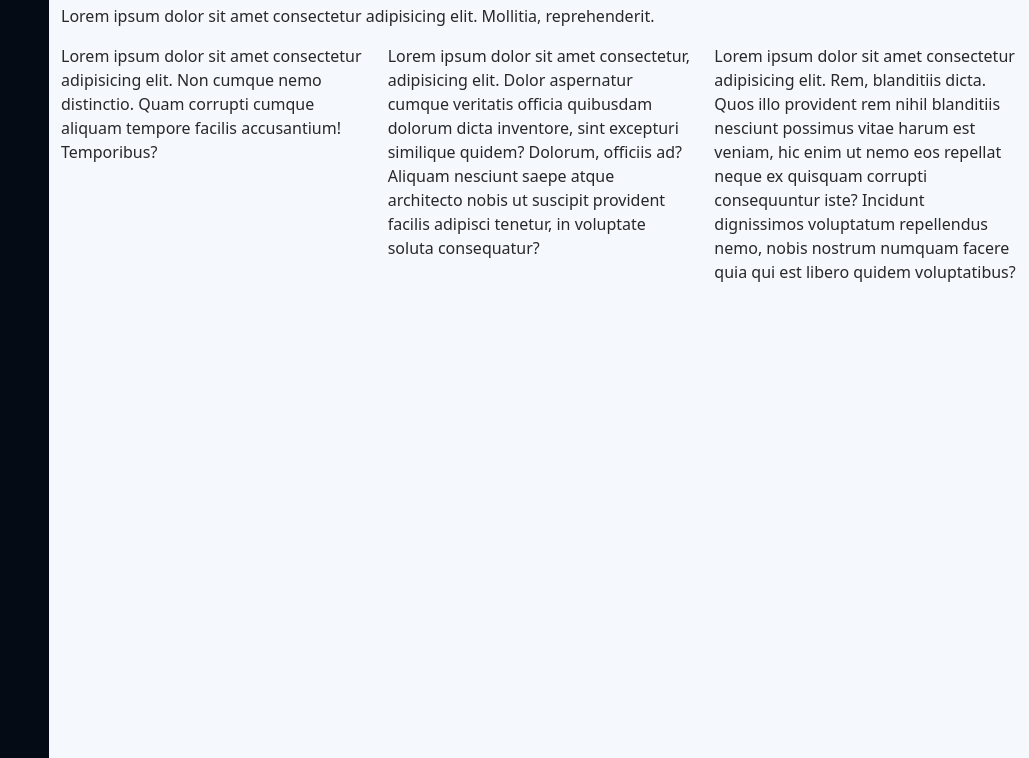
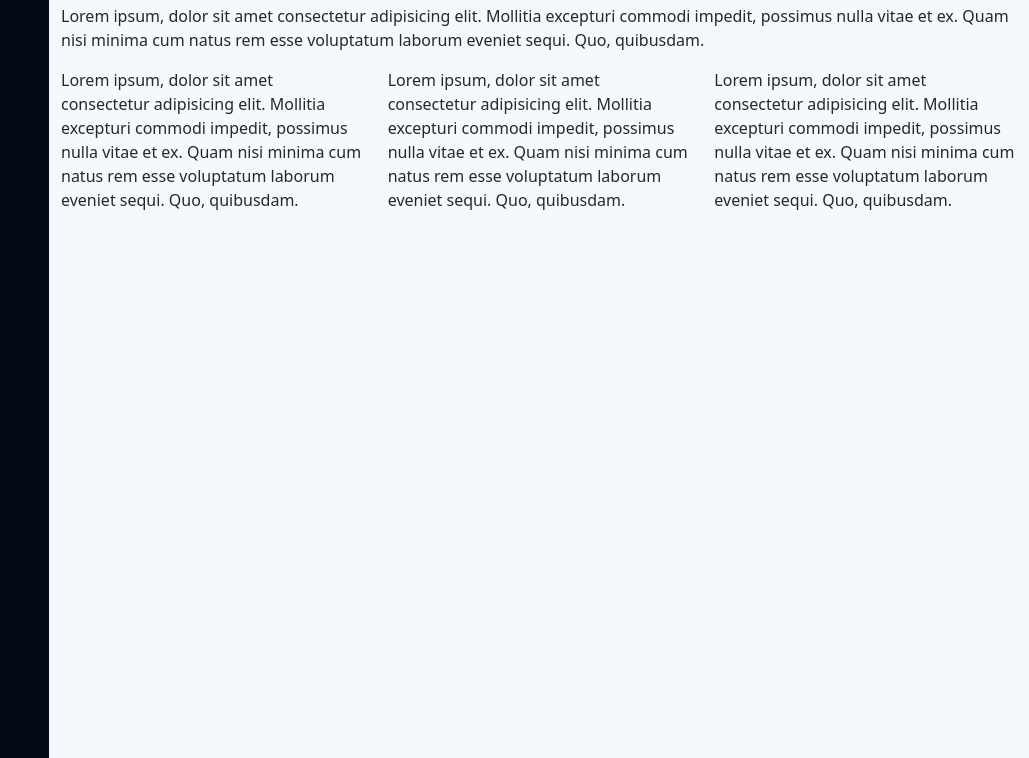
Before and after one commit to A-Dulevich/cv, a plain HTML site: page index.html in a window 1280 px wide. Shown: the part 42-800 px from the top of the page, without its empty margins (251-1280 px from the left). Drawn offline with nearby package versions, Linux system fonts and the light colour scheme.

Commit message:
add to js

```diff
--- a/index.html
+++ b/index.html
@@ -10,6 +10,7 @@
   <link href="https://cdn.jsdelivr.net/npm/bootstrap@5.0.0-beta2/dist/css/bootstrap.min.css" rel="stylesheet"
     integrity="sha384-BmbxuPwQa2lc/FVzBcNJ7UAyJxM6wuqIj61tLrc4wSX0szH/Ev+nYRRuWlolflfl" crossorigin="anonymous">
   <link rel="stylesheet" href="main.css">
+
   <title>CV</title>
 </head>
 
@@ -18,34 +19,13 @@
     <header id = "header" class="header">
     </header>
     <main id = "cv" class="content">
-      <section class="row">
-        <div class="col-sm">
-          <h2>Hello world!</h2>
-        </div>
-      </section>
-      <section class="row">
-        <div class="col-sm">
-          <p>Lorem ipsum dolor sit amet consectetur adipisicing elit. Mollitia, reprehenderit. </p>
-        </div>
-      </section>
-      <section class="row">
-        <div class="col-sm">
-          <p>Lorem ipsum dolor sit amet consectetur adipisicing elit. Non cumque nemo distinctio. Quam corrupti cumque aliquam tempore facilis accusantium! Temporibus? </p>
-        </div>
-        <div class="col-sm">
-          <p>Lorem ipsum dolor sit amet consectetur, adipisicing elit. Dolor aspernatur cumque veritatis officia quibusdam dolorum dicta inventore, sint excepturi similique quidem? Dolorum, officiis ad? Aliquam nesciunt saepe atque architecto nobis ut suscipit provident facilis adipisci tenetur, in voluptate soluta consequatur? </p>
-        </div>
-        <div class="col-sm">
-          <p>Lorem ipsum dolor sit amet consectetur adipisicing elit. Rem, blanditiis dicta. Quos illo provident rem nihil blanditiis nesciunt possimus vitae harum est veniam, hic enim ut nemo eos repellat neque ex quisquam corrupti consequuntur iste? Incidunt dignissimos voluptatum repellendus nemo, nobis nostrum numquam facere quia qui est libero quidem voluptatibus? </p>
-        </div>
-      </section>
 
     </main>
   </div>
   <script src="https://cdn.jsdelivr.net/npm/bootstrap@5.0.0-beta2/dist/js/bootstrap.bundle.min.js"
     integrity="sha384-b5kHyXgcpbZJO/tY9Ul7kGkf1S0CWuKcCD38l8YkeH8z8QjE0GmW1gYU5S9FOnJ0" crossorigin="anonymous">
   </script>
-
+<script src="index.js"></script>
 </body>
 
 </html>
--- /dev/null
+++ b/index.js
@@ -0,0 +1,56 @@
+const loremText = 'Lorem ipsum, dolor sit amet consectetur adipisicing elit. Mollitia excepturi commodi impedit, possimus nulla vitae et ex. Quam nisi minima cum natus rem esse voluptatum laborum eveniet sequi. Quo, quibusdam.';
+const sections = [
+    { type: 'title', value: 'Hello world!' },
+   { type: 'text', value: loremText },
+   { type: 'columns', value: [ loremText, loremText, loremText ] }
+];
+
+const $content = document.querySelector('#cv');
+
+sections.forEach(section => {
+    let html = '';
+
+    if (section.type === 'title') {
+        html = title(section);
+    } else if (section.type === 'text') {
+        html = text(section);
+    } else if (section.type === 'columns') {
+        html = columns(section);
+    }
+
+    $content.insertAdjacentHTML('beforeend', html)
+})
+
+function title(section) {
+    return  `
+    <section class="row">
+        <div class="col-sm">
+            <h2>${section.value}</h2>
+        </div>
+    </section>
+`;
+}
+
+function text(section) {
+    return `
+    <section class="row">
+        <div class="col-sm">
+            <p>${section.value}</p>
+        </div>
+    </section>
+    `;
+}
+
+function columns(section) {
+    const html = section.value.map(
+        item => {
+            return `<div class="col-sm"><p>${item}</p></div>`
+        }
+    );
+    console.log(html)
+    return `
+    <section class="row">
+        ${html.join('')}
+    </section>
+    `;
+}
```
